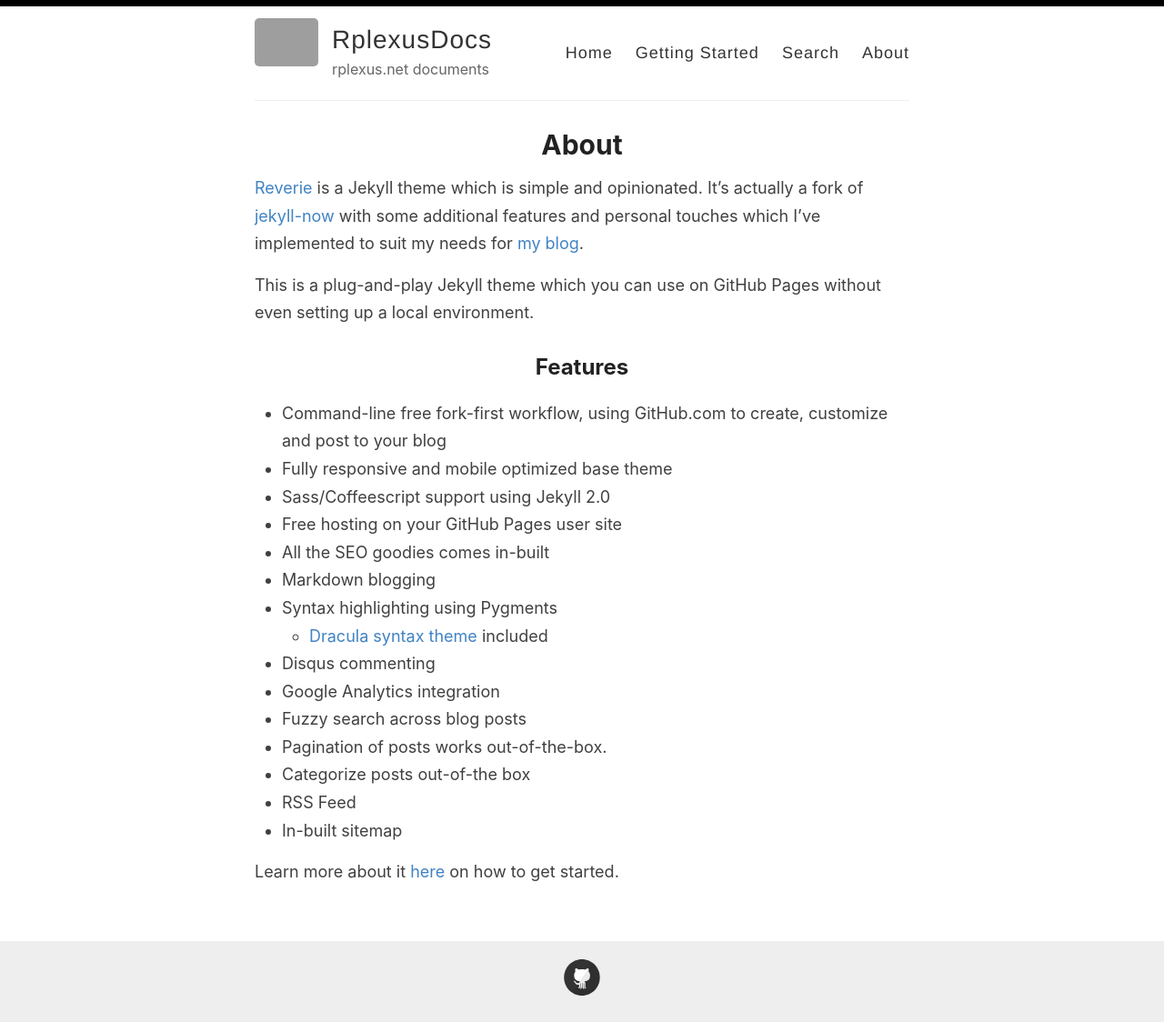
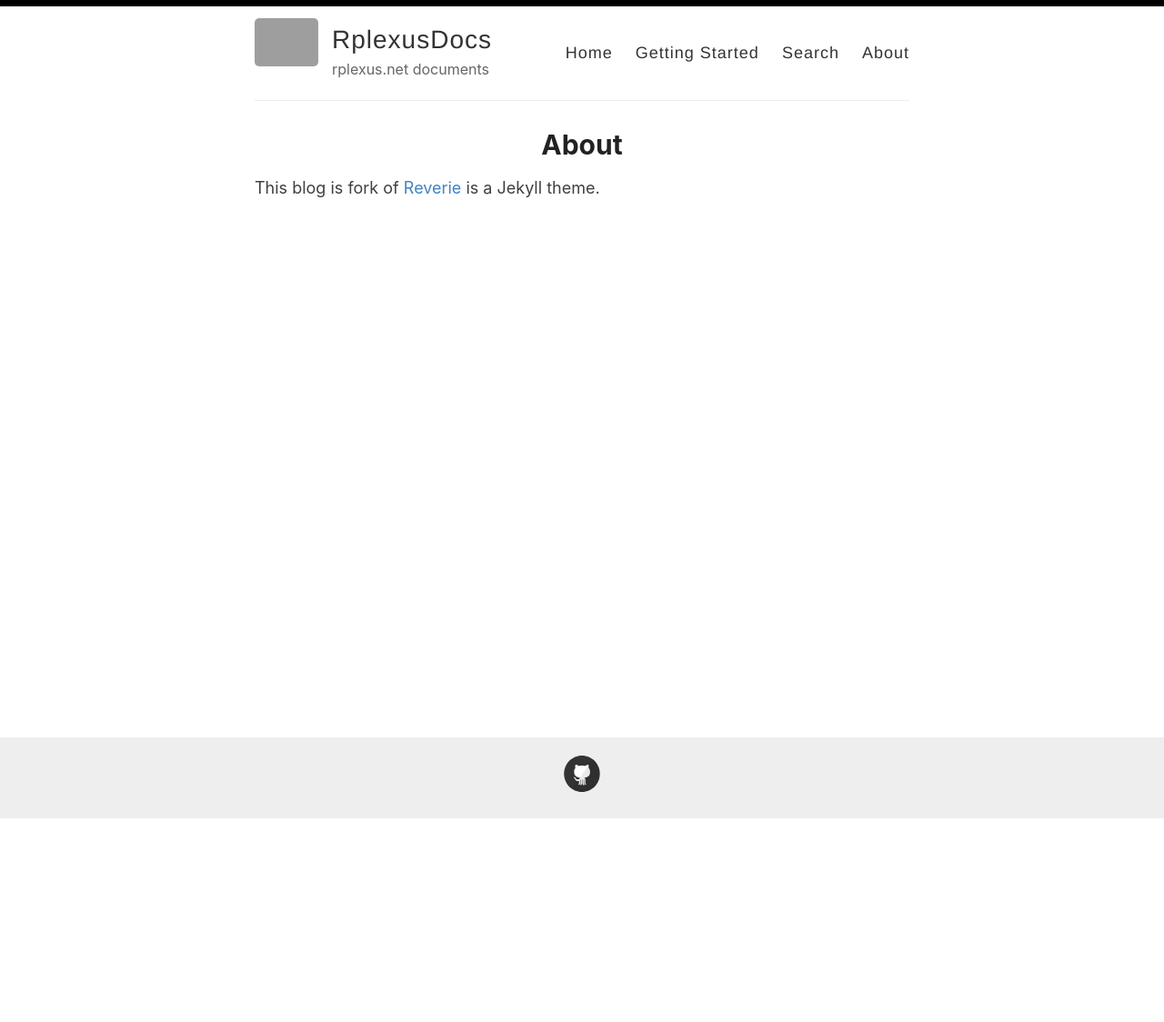
Before and after one commit to alierkanimrek/rplexusdocs, a Jekyll site: the page built from _pages/about.md, in a window 1280 px wide. Shown: the whole page at 91% size. Built offline with Jekyll 4.4.1, drawn with Linux system fonts in a browser that asks for light colours; after the commit the page ends 901 px from its top, so only the background shows below that; grey boxes are pictures that could not be loaded.

Commit message:
Update about.md

```diff
--- a/_pages/about.md
+++ b/_pages/about.md
@@ -4,26 +4,4 @@ title: About
 permalink: /about/
 ---
 
-[Reverie](https://github.com/amitmerchant1990/reverie) is a Jekyll theme which is simple and opinionated. It's actually a fork of [jekyll-now](https://github.com/barryclark/jekyll-now) with some additional features and personal touches which I've implemented to suit my needs for [my blog](https://www.amitmerchant.com).
-
-This is a plug-and-play Jekyll theme which you can use on GitHub Pages without even setting up a local environment.
-
-## Features
-
-- Command-line free fork-first workflow, using GitHub.com to create, customize and post to your blog
-- Fully responsive and mobile optimized base theme
-- Sass/Coffeescript support using Jekyll 2.0
-- Free hosting on your GitHub Pages user site
-- All the SEO goodies comes in-built
-- Markdown blogging
-- Syntax highlighting using Pygments
-    - [Dracula syntax theme](https://draculatheme.com/) included
-- Disqus commenting
-- Google Analytics integration
-- Fuzzy search across blog posts
-- Pagination of posts works out-of-the-box.
-- Categorize posts out-of-the box
-- RSS Feed
-- In-built sitemap
-
-Learn more about it [here](https://github.com/amitmerchant1990/reverie) on how to get started.
+This blog is fork of [Reverie](https://github.com/amitmerchant1990/reverie) is a Jekyll theme.
```
